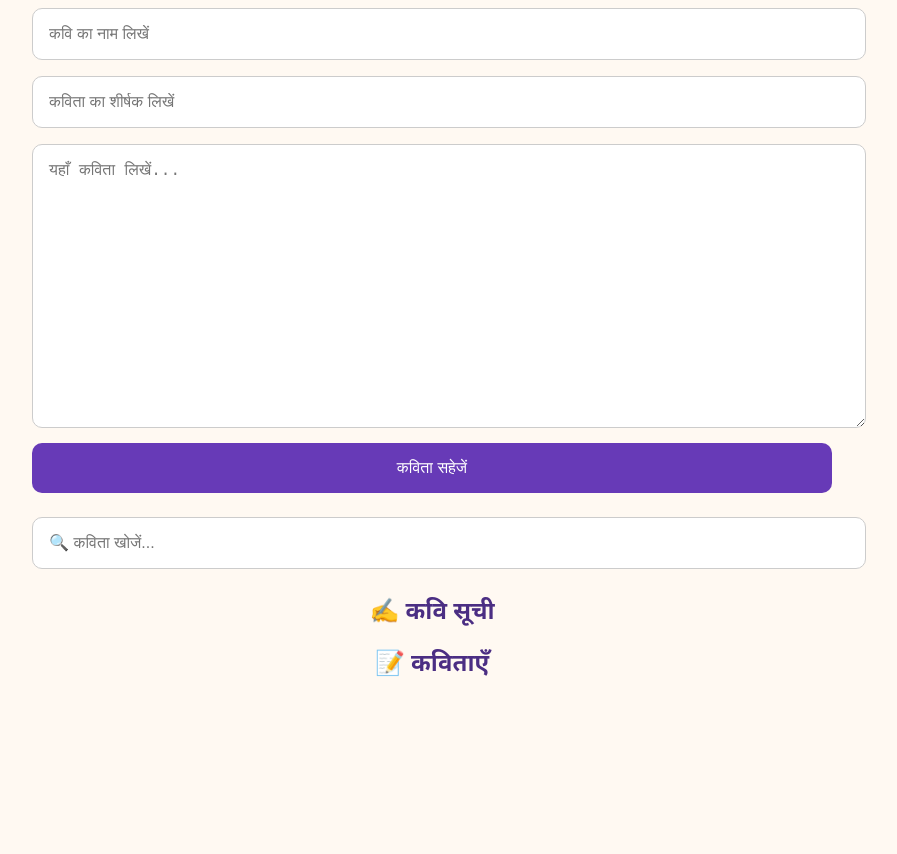
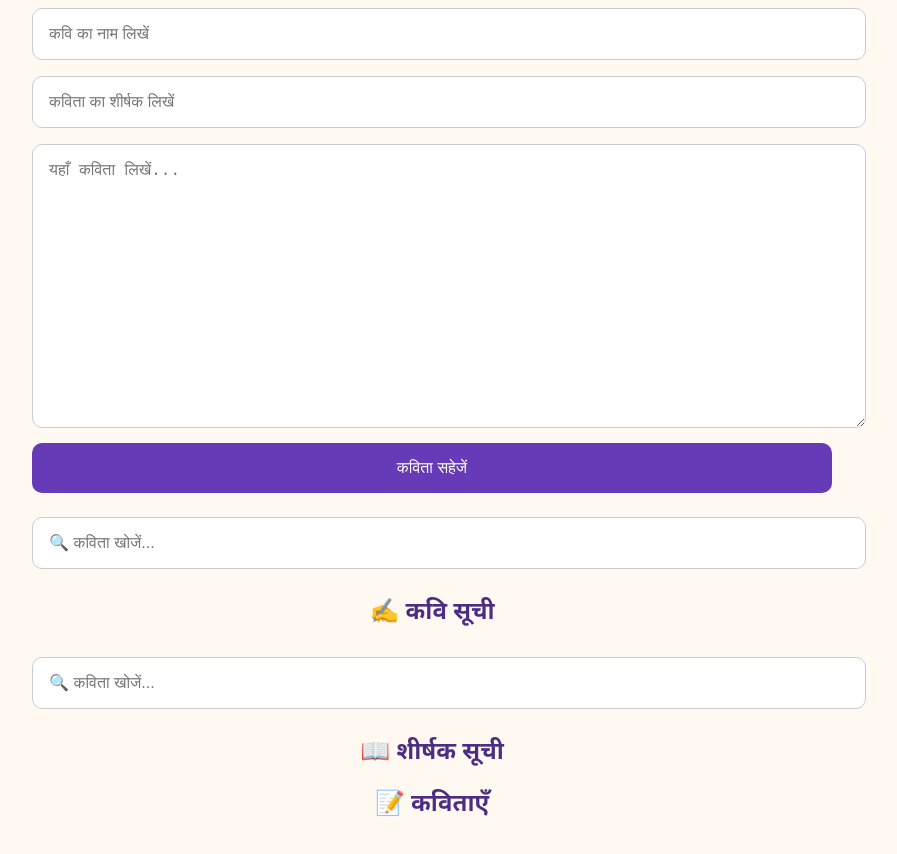
Before and after one commit to kavitayesangrah/hindi-poetry, a plain HTML site: page index.html in a window 1280 px wide. Shown: the part 118-972 px from the top of the page, without its empty margins (208-1105 px from the left). Before the commit the page ends 851 px from the top, so only its background shows below. Drawn offline with nearby package versions, Linux system fonts and the light colour scheme.

Commit message:
Update index.html

```diff
--- a/index.html
+++ b/index.html
@@ -18,6 +18,10 @@
     <input type="text" id="search" placeholder="🔍 कविता खोजें..." />
 
     <h2>✍️ कवि सूची</h2>
+    <input type="text" id="search" placeholder="🔍 कविता खोजें..." oninput="searchPoems()"/>
+    <h2>📖 शीर्षक सूची</h2>
+<div id="titleList"></div>
+
     <div id="poetList"></div>
 
     <h2>📝 कविताएँ</h2>
```
